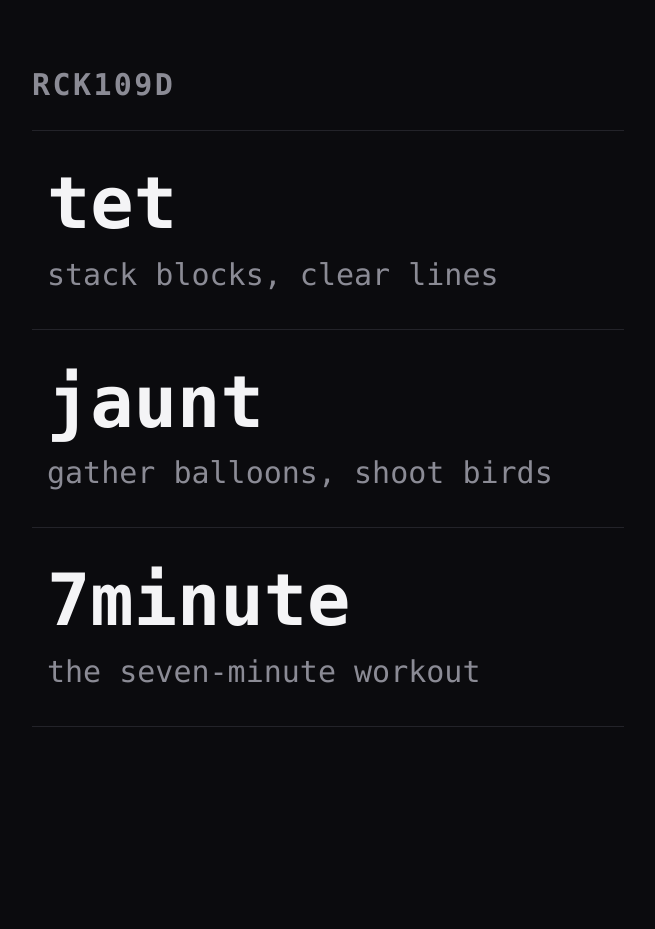
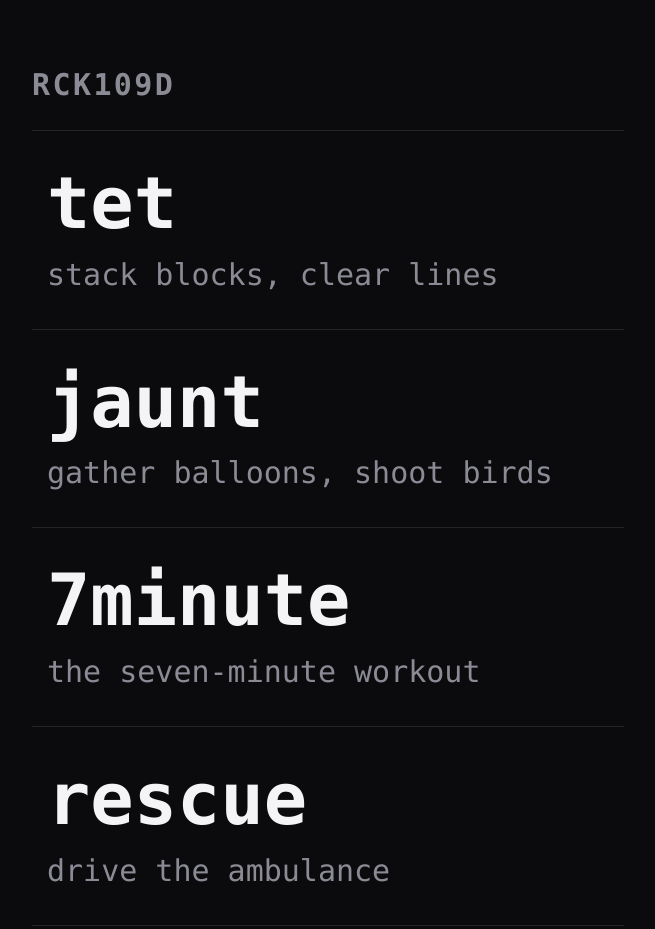
Before and after one commit to rck109d/rck109d.github.io, a plain HTML site: page index.html in a window 1280 px wide. Shown: the whole page, without its empty margins (312-967 px from the left). Before the commit the page ends 800 px from the top, so only its background shows below. Drawn offline with Linux system fonts and the light colour scheme.

Commit message:
Add rescue to the landing page

```diff
--- a/index.html
+++ b/index.html
@@ -110,6 +110,12 @@
           <span class="desc">the seven-minute workout</span>
         </a>
       </li>
+      <li>
+        <a href="/rescue/">
+          <span class="name">rescue</span>
+          <span class="desc">drive the ambulance</span>
+        </a>
+      </li>
     </ul>
   </main>
 </body>
```
